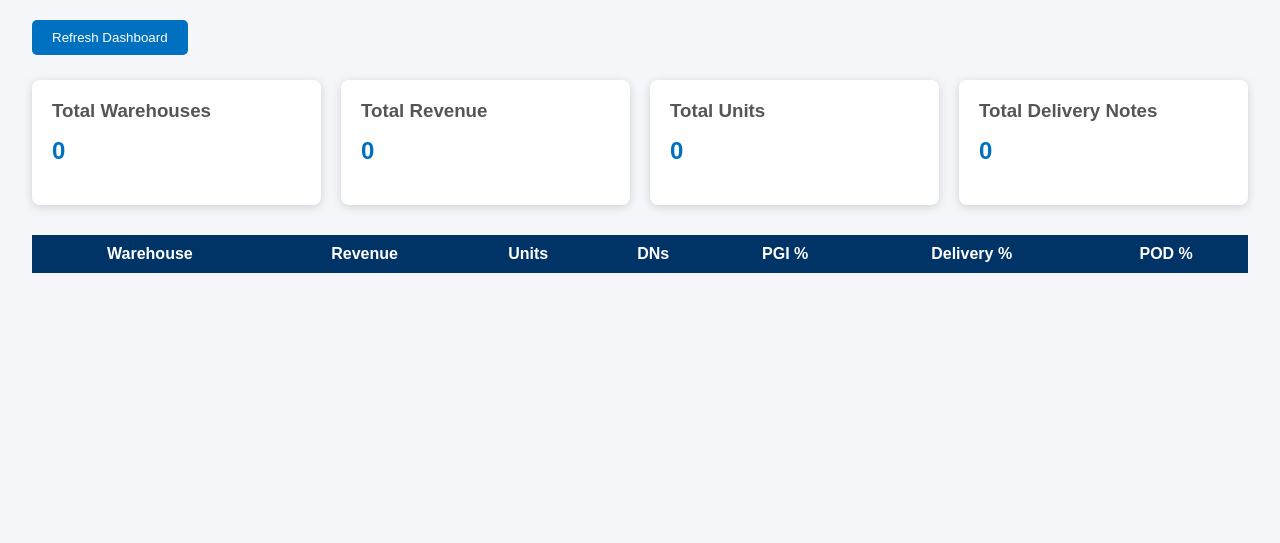
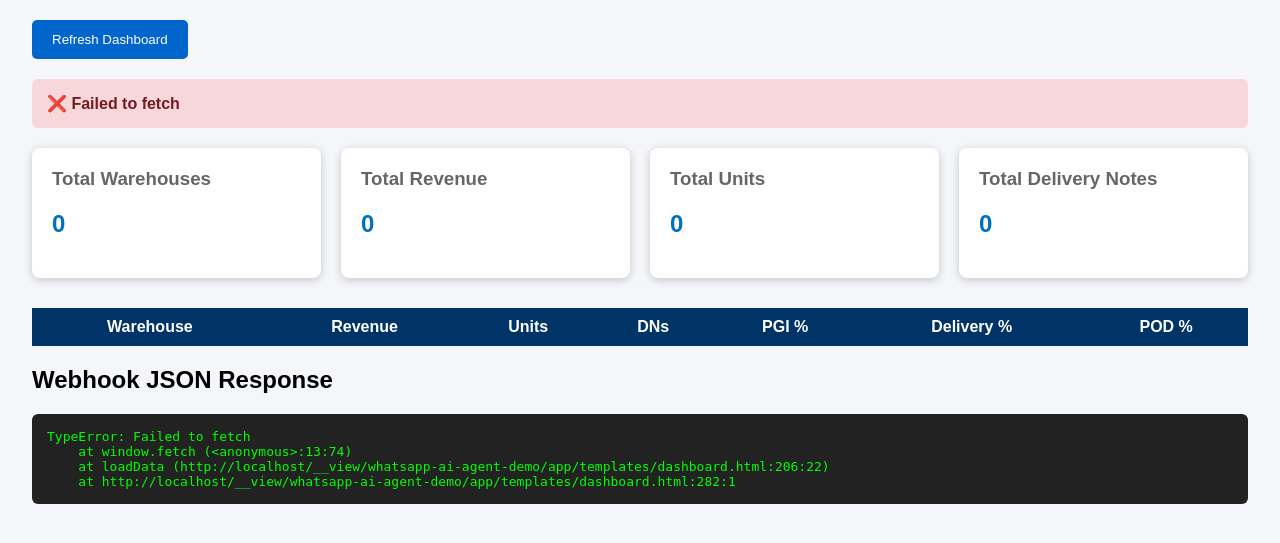
Before and after one commit to Swalehjamshaid/whatsapp-ai-agent, a Python web app: template whatsapp-ai-agent-demo/app/templates/dashboard.html in a window 1280 px wide. Shown: the part 120-663 px from the top of the page. Run offline with Jinja, Linux system fonts and the light colour scheme; the template is opened without the code that fills it, so the values that code supplies are empty.

Commit message:
Update dashboard.html

```diff
--- a/whatsapp-ai-agent-demo/app/templates/dashboard.html
+++ b/whatsapp-ai-agent-demo/app/templates/dashboard.html
@@ -1,51 +1,65 @@
 <!DOCTYPE html>
 <html lang="en">
 <head>
+
 <meta charset="UTF-8">
-<meta name="viewport" content="width=device-width, initial-scale=1.0">
-<title>Haier Logistics Dashboard</title>
+<meta name="viewport" content="width=device-width, initial-scale=1">
+
+<title>Haier Logistics Dashboard Test</title>
 
 <style>
 
 body{
-    margin:0;
     font-family:Arial,Helvetica,sans-serif;
     background:#f4f6f9;
+    margin:0;
 }
 
 header{
     background:#003366;
-    color:white;
+    color:#fff;
+    text-align:center;
     padding:20px;
-    text-align:center;
 }
 
 .container{
     width:95%;
-    margin:auto;
+    margin:20px auto;
+}
+
+button{
+    background:#0066cc;
+    color:white;
+    border:none;
+    padding:12px 20px;
+    cursor:pointer;
+    border-radius:5px;
+}
+
+button:hover{
+    background:#004b99;
 }
 
 .cards{
     display:grid;
     grid-template-columns:repeat(auto-fit,minmax(220px,1fr));
     gap:20px;
-    margin-top:25px;
+    margin-top:20px;
 }
 
 .card{
     background:white;
     padding:20px;
     border-radius:8px;
-    box-shadow:0 2px 10px rgba(0,0,0,.15);
+    box-shadow:0 2px 8px rgba(0,0,0,.2);
 }
 
 .card h3{
     margin:0;
-    color:#555;
+    color:#666;
 }
 
 .card h2{
-    margin-top:15px;
     color:#0070c0;
 }
 
@@ -64,26 +78,34 @@ th{
 
 td{
     padding:10px;
+    border-bottom:1px solid #ddd;
     text-align:center;
-    border-bottom:1px solid #ddd;
 }
 
-tr:hover{
-    background:#f2f2f2;
+.status{
+    margin-top:20px;
+    padding:15px;
+    border-radius:6px;
+    font-weight:bold;
 }
 
-button{
-    padding:10px 20px;
-    background:#0070c0;
-    color:white;
-    border:none;
-    border-radius:5px;
-    cursor:pointer;
-    margin-top:20px;
+.success{
+    background:#d4edda;
+    color:#155724;
 }
 
-button:hover{
-    background:#005999;
+.error{
+    background:#f8d7da;
+    color:#721c24;
+}
+
+pre{
+    background:#222;
+    color:#0f0;
+    padding:15px;
+    overflow:auto;
+    max-height:300px;
+    border-radius:6px;
 }
 
 </style>
@@ -100,7 +122,11 @@ button:hover{
 
 <div class="container">
 
-<button onclick="loadData()">Refresh Dashboard</button>
+<button onclick="loadData()">
+Refresh Dashboard
+</button>
+
+<div id="status"></div>
 
 <div class="cards">
 
@@ -150,19 +176,52 @@ button:hover{
 
 </table>
 
+<h2>Webhook JSON Response</h2>
+
+<pre id="jsonOutput">
+Waiting...
+</pre>
+
 </div>
 
 <script>
 
-const API="http://localhost:5678/webhook/b8501db8-e0ec-4bcd-8e0c-b2d3ebe87a8c";
+// =====================================================
+// REPLACE THIS URL
+// =====================================================
+
+const API =
+"https://YOUR-CLOUDFLARE-URL.trycloudflare.com/webhook/b8501db8-e0ec-4bcd-8e0c-b2d3ebe87a8c";
 
 async function loadData(){
 
+const status=document.getElementById("status");
+
+status.innerHTML="Loading...";
+
+status.className="status";
+
+try{
+
 const response=await fetch(API);
+
+if(!response.ok){
+
+throw new Error("HTTP "+response.status);
+
+}
 
 const data=await response.json();
 
-document.getElementById("warehouseCount").innerHTML=data.warehouses.length;
+document.getElementById("jsonOutput").textContent=
+JSON.stringify(data,null,4);
+
+status.innerHTML="✅ Connected Successfully";
+
+status.className="status success";
+
+document.getElementById("warehouseCount").innerHTML=
+data.warehouses.length;
 
 document.getElementById("revenue").innerHTML=
 Number(data.executive.total_revenue).toLocaleString();
@@ -205,6 +264,21 @@ document.getElementById("tableBody").innerHTML=html;
 
 }
 
+catch(error){
+
+status.innerHTML="❌ "+error.message;
+
+status.className="status error";
+
+document.getElementById("jsonOutput").textContent=
+error.stack;
+
+console.error(error);
+
+}
+
+}
+
 loadData();
 
 </script>
```
